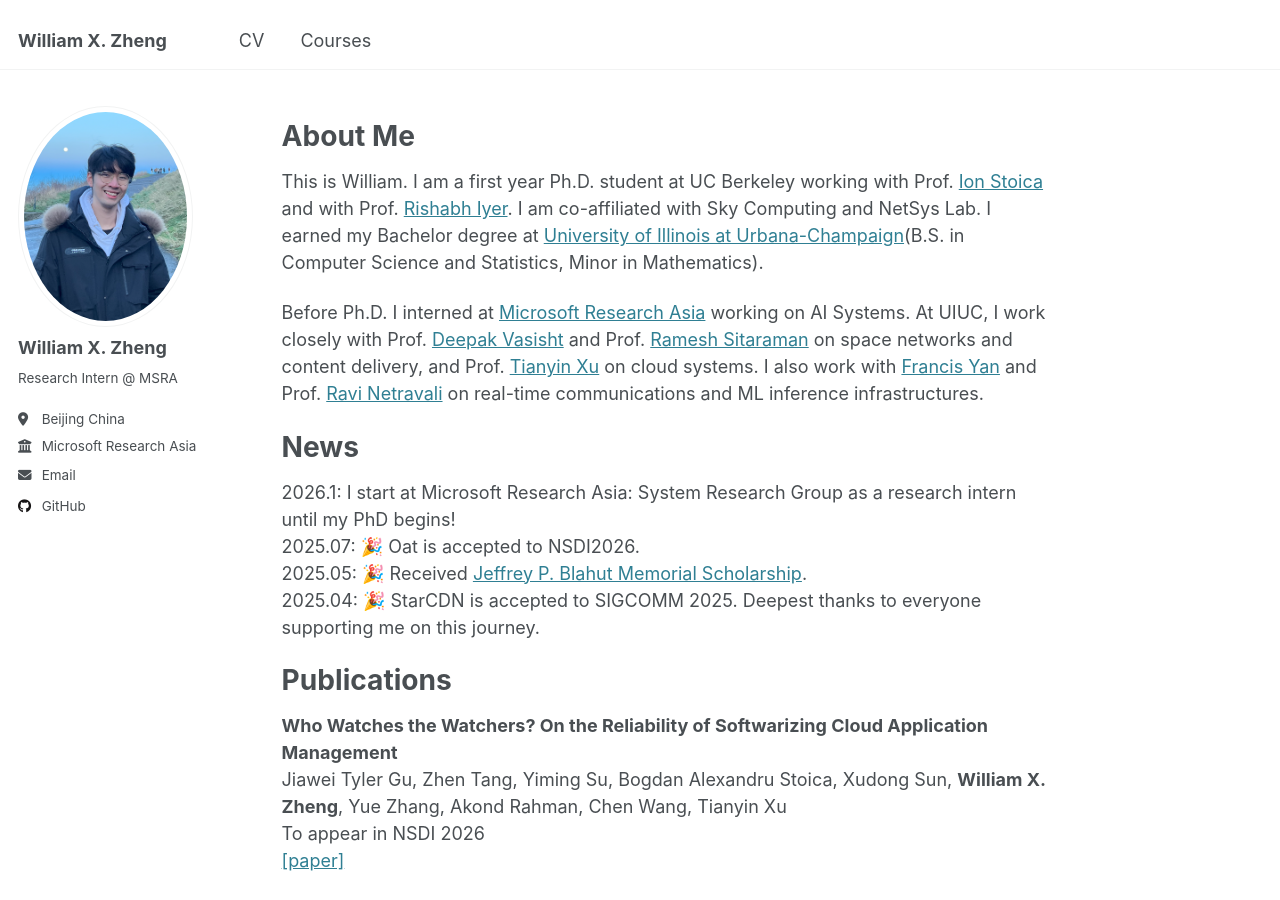
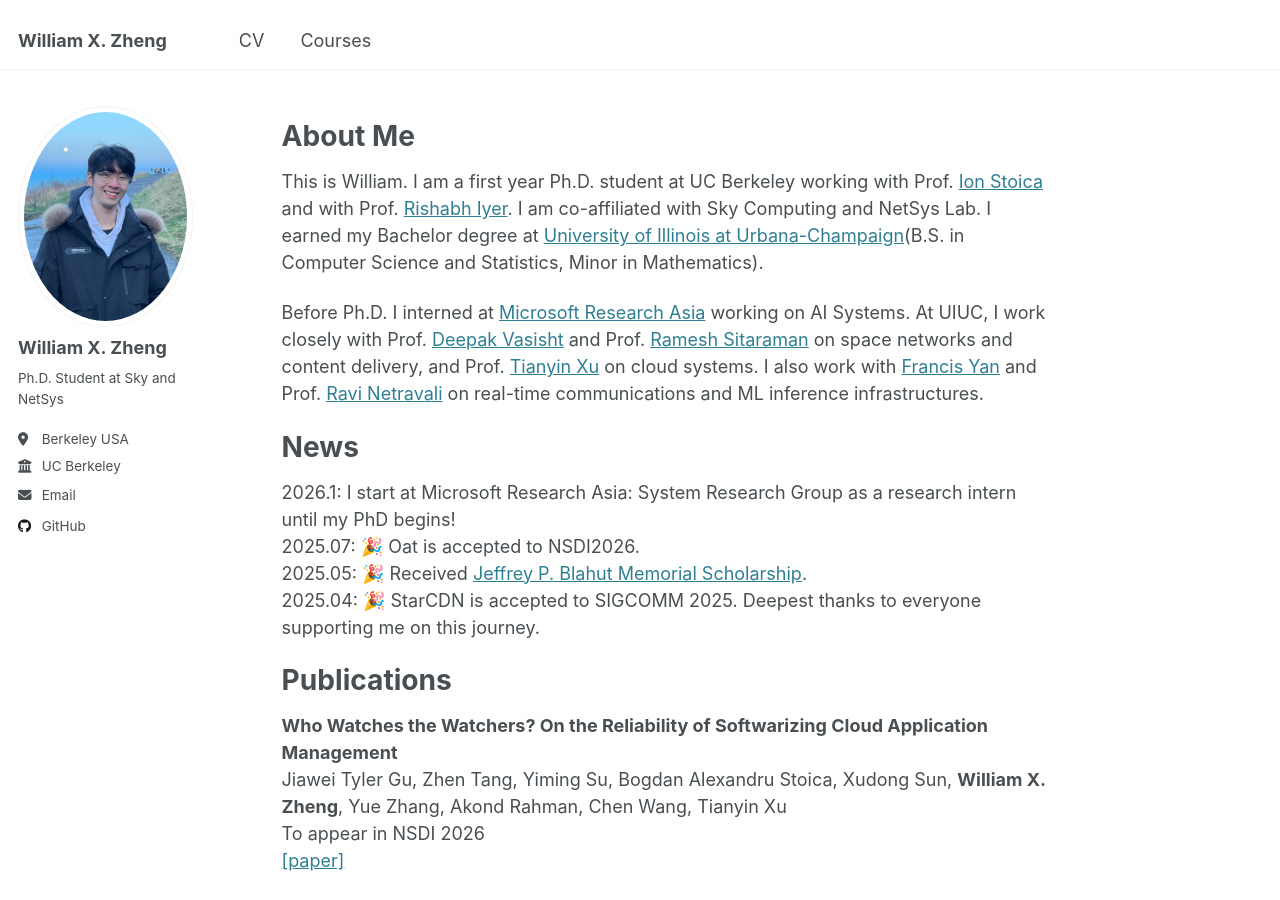
Before and after one commit to xinze-zheng/xinze-zheng.github.io, a Jekyll site: the page built from _pages/about.md, in a window 1280 px wide and 900 px high. Built offline with Jekyll 4.4.1, drawn with Linux system fonts in a browser that asks for light colours.

Commit message:
Update personal information in _config.yml

```diff
--- a/_config.yml
+++ b/_config.yml
@@ -25,11 +25,11 @@ author:
   avatar           : "profile.png"
   name             : "William X. Zheng"
   pronouns         : # example: "she/her"
-  bio              : Research Intern @ MSRA
-  location         : "Beijing China"
-  employer         : "Microsoft Research Asia"
+  bio              : Ph.D. Student at Sky and NetSys
+  location         : "Berkeley USA"
+  employer         : "UC Berkeley"
   uri              : # URL
-  email            : "xinzez2@illinois.edu"
+  email            : "wxzheng@berkeley.edu"
 
   # Academic websites
   arxiv            : # URL - Update with the correct link to your profile
```
